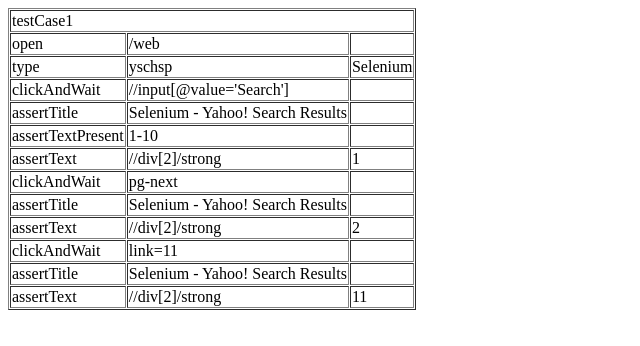
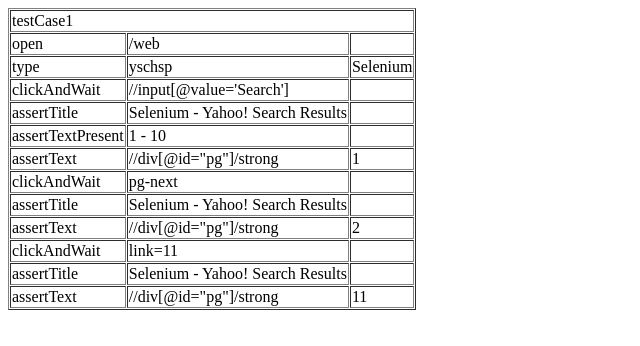
Before and after one commit to onozaty/selenium-extension, a plain HTML site: page htmlsuite/suite/testCase1.html in a window 1280 px wide. Shown: the whole page, without its empty margins (0-640 px from the left). Drawn offline with Linux system fonts and the light colour scheme.

Commit message:
Update test case.

```diff
--- a/htmlsuite/suite/testCase1.html
+++ b/htmlsuite/suite/testCase1.html
@@ -30,12 +30,12 @@
 </tr>
 <tr>
 	<td>assertTextPresent</td>
-	<td>1-10</td>
+	<td>1 - 10</td>
 	<td></td>
 </tr>
 <tr>
 	<td>assertText</td>
-	<td>//div[2]/strong</td>
+	<td>//div[@id="pg"]/strong</td>
 	<td>1</td>
 </tr>
 <tr>
@@ -50,7 +50,7 @@
 </tr>
 <tr>
 	<td>assertText</td>
-	<td>//div[2]/strong</td>
+	<td>//div[@id="pg"]/strong</td>
 	<td>2</td>
 </tr>
 <tr>
@@ -65,7 +65,7 @@
 </tr>
 <tr>
 	<td>assertText</td>
-	<td>//div[2]/strong</td>
+	<td>//div[@id="pg"]/strong</td>
 	<td>11</td>
 </tr>
 
```
Also changed, not shown: htmlsuite/suite/testCase2.html (+2 -2 lines), htmlsuite/suite/testCase3.html (+1 -1 lines), htmlsuite/suite/testNgCase2.html (+1 -1 lines).
